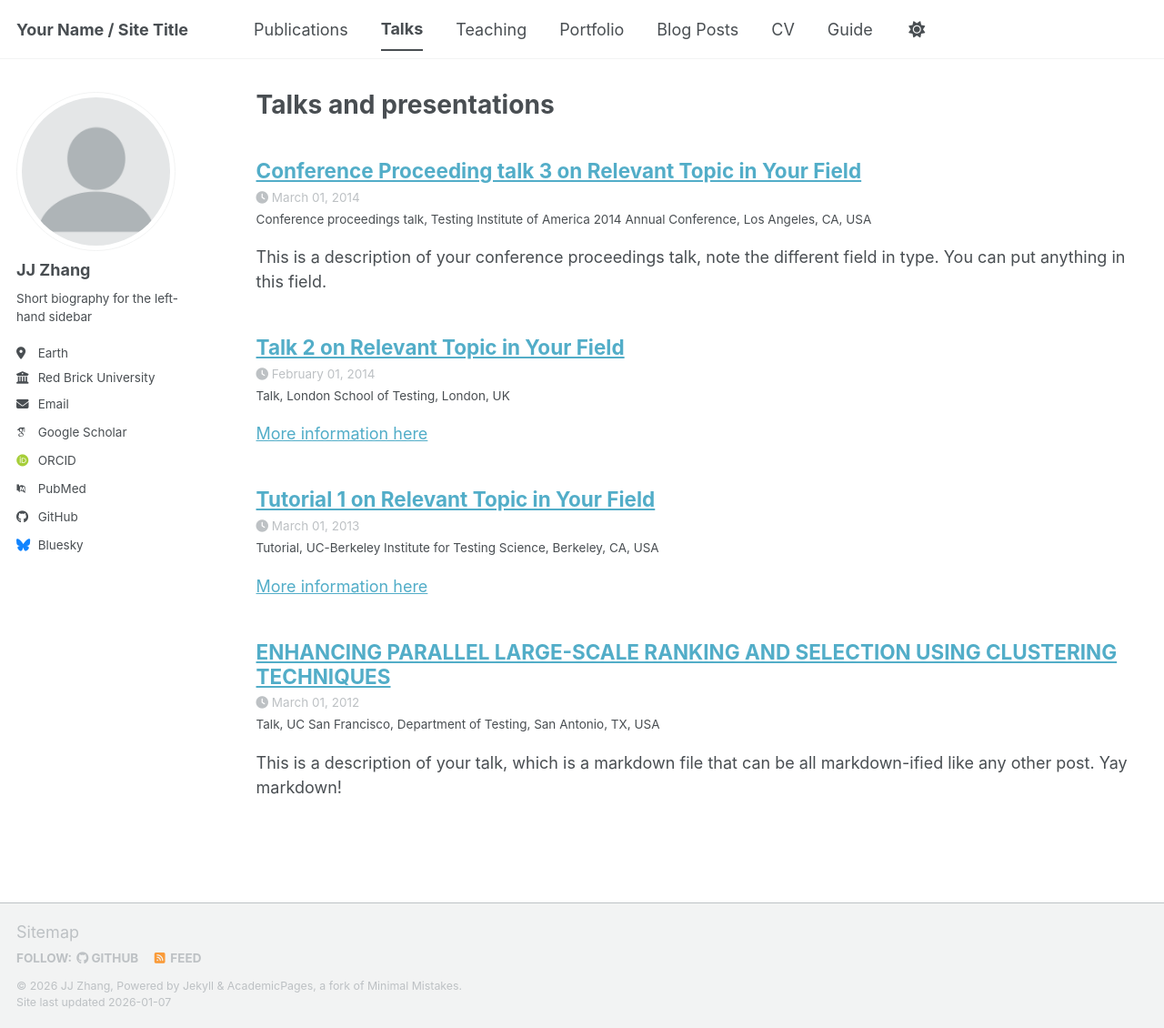
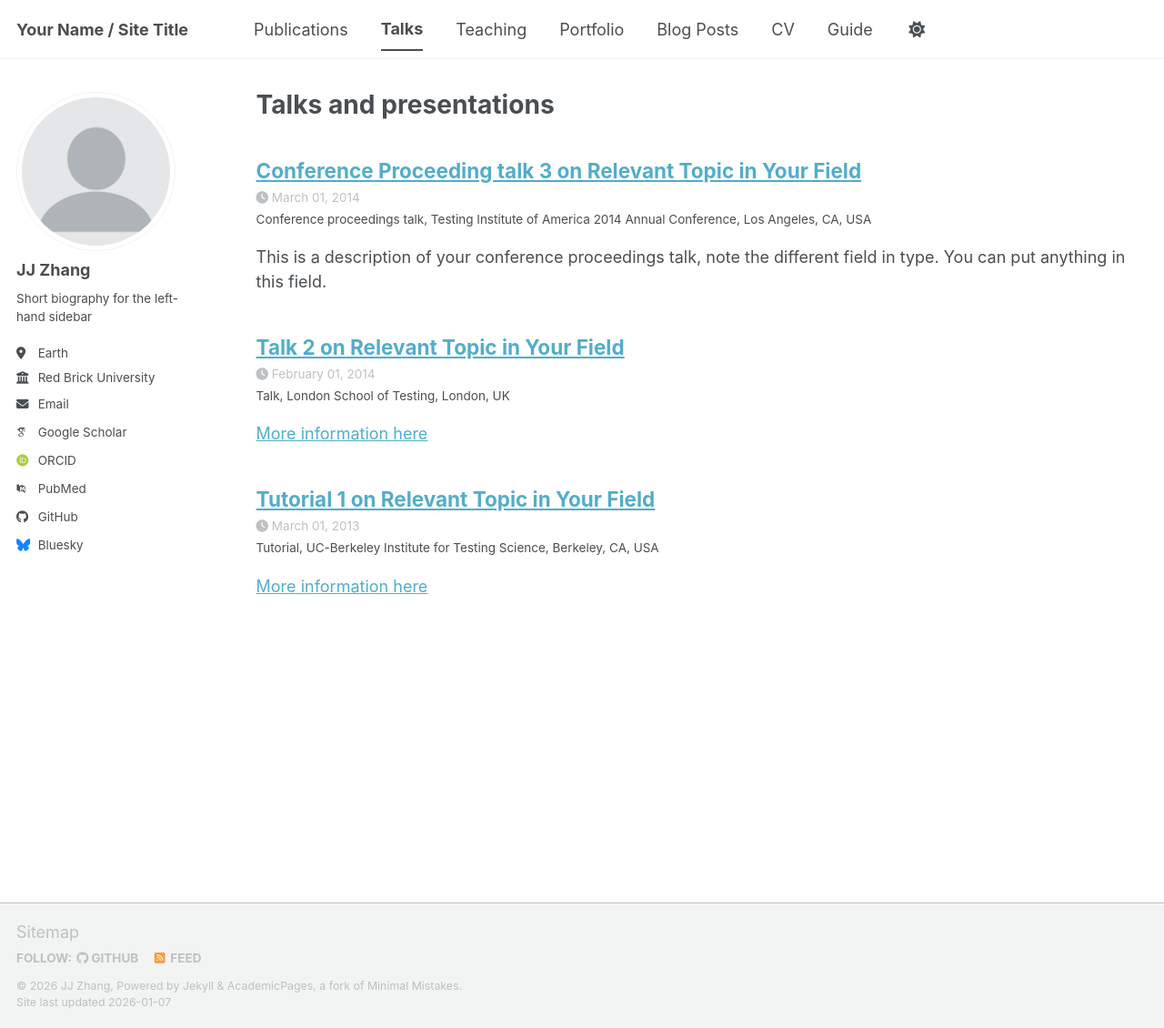
Before and after one commit to zishizhang/zishizhang.github.io, a Jekyll site: the page built from _pages/talks.html, in a window 1280 px wide and 1130 px high. Shown: the whole window at 91% size. Built offline with Jekyll 4.4.1, drawn with Linux system fonts in a browser that asks for light colours; some web fonts are replaced; a script bundle is joined from its source files by our own code; library files that are not in the unit come from our copies; a file with an impossible date is left out.

Commit message:
Update 2012-03-01-talk-1.md

```diff
--- a/_talks/2012-03-01-talk-1.md
+++ b/_talks/2012-03-01-talk-1.md
@@ -2,9 +2,9 @@
 title: "ENHANCING PARALLEL LARGE-SCALE RANKING AND SELECTION USING CLUSTERING TECHNIQUES"
 collection: talks
 type: "Talk"
-permalink: /talks/2012-03-01-talk-1
+permalink:
 venue: "UC San Francisco, Department of Testing"
-date: 2012-03-01
+date: 2023
 location: "San Antonio, TX, USA"
 ---
 
```
